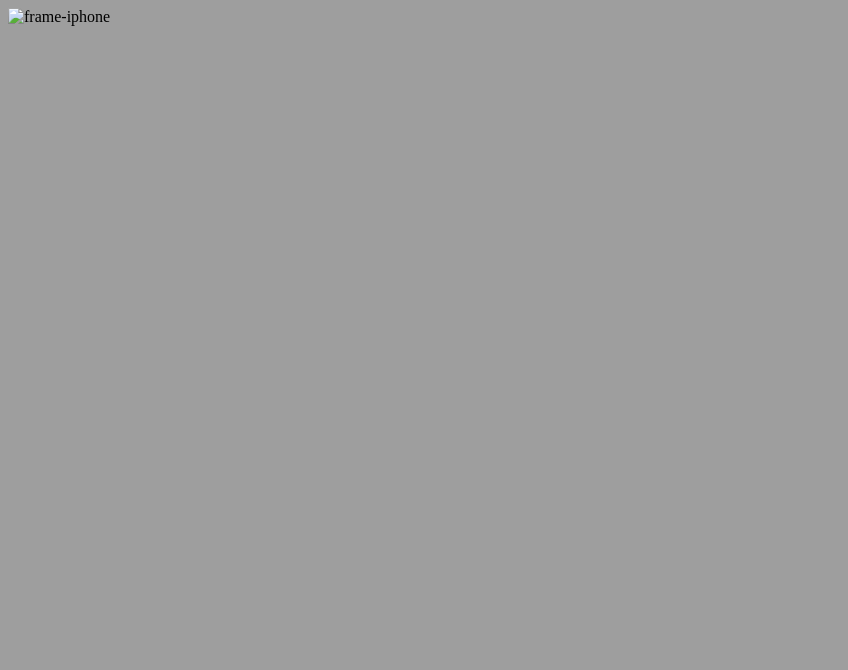
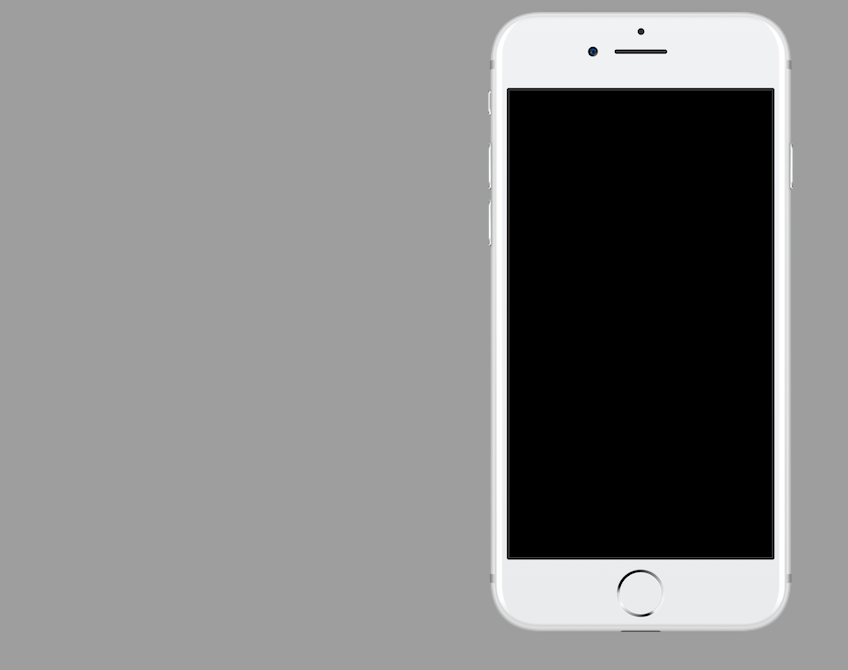
Before and after one commit to batata902/projeto-de-redes-sociais, a plain HTML site: page index.html in a window 1280 px wide. Shown: the whole page, without its empty margins (0-848 px from the left). Drawn offline with Linux system fonts and the light colour scheme; the site is published under a folder, as on GitHub Pages, so addresses that start at the root find nothing.

Commit message:
Update index.html

```diff
--- a/index.html
+++ b/index.html
@@ -9,7 +9,7 @@
 </head>
 <body>
     <main>
-        <img src="/pacote-d013/imagens/frame-iphone.png" alt="frame-iphone" id="iphone">
+        <img src="pacote-d013/imagens/frame-iphone.png" alt="frame-iphone" id="iphone">
     </main>
 </body>
 </html>
```
